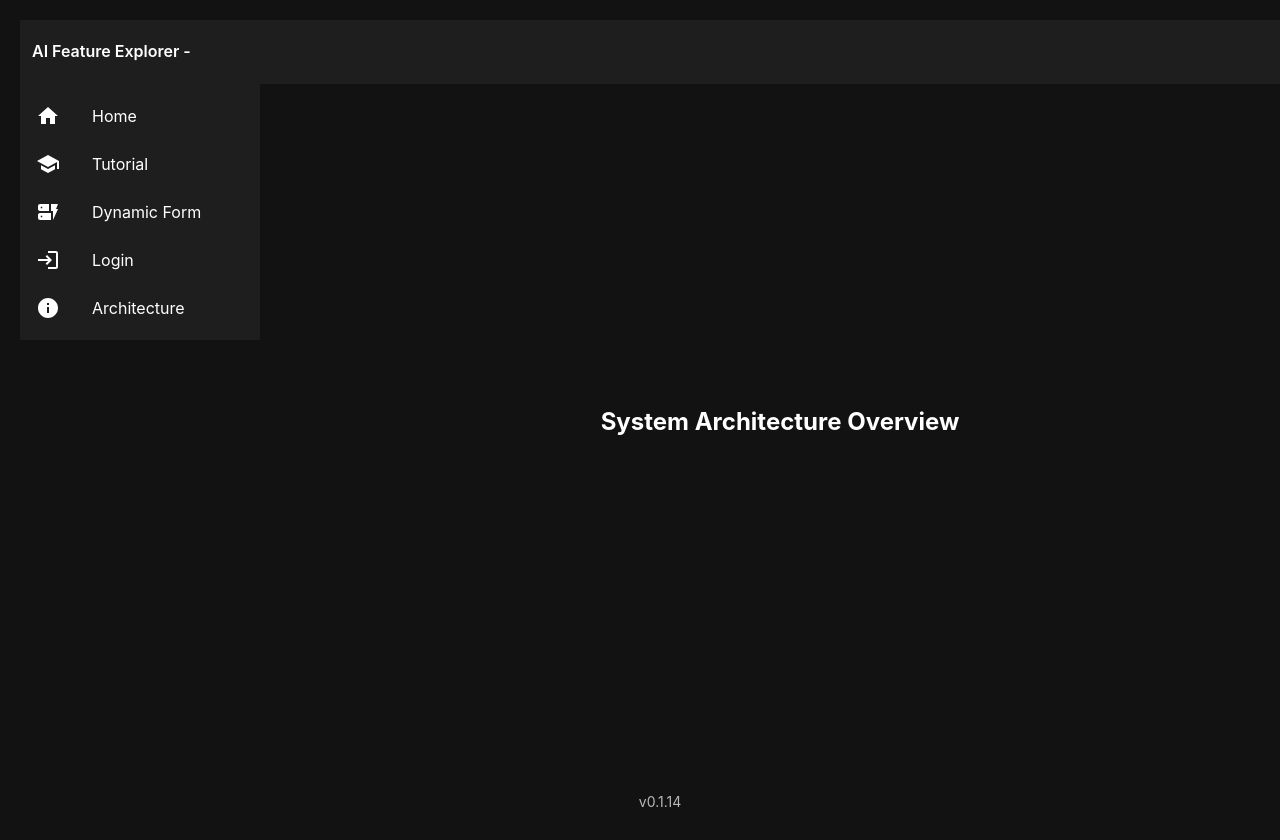
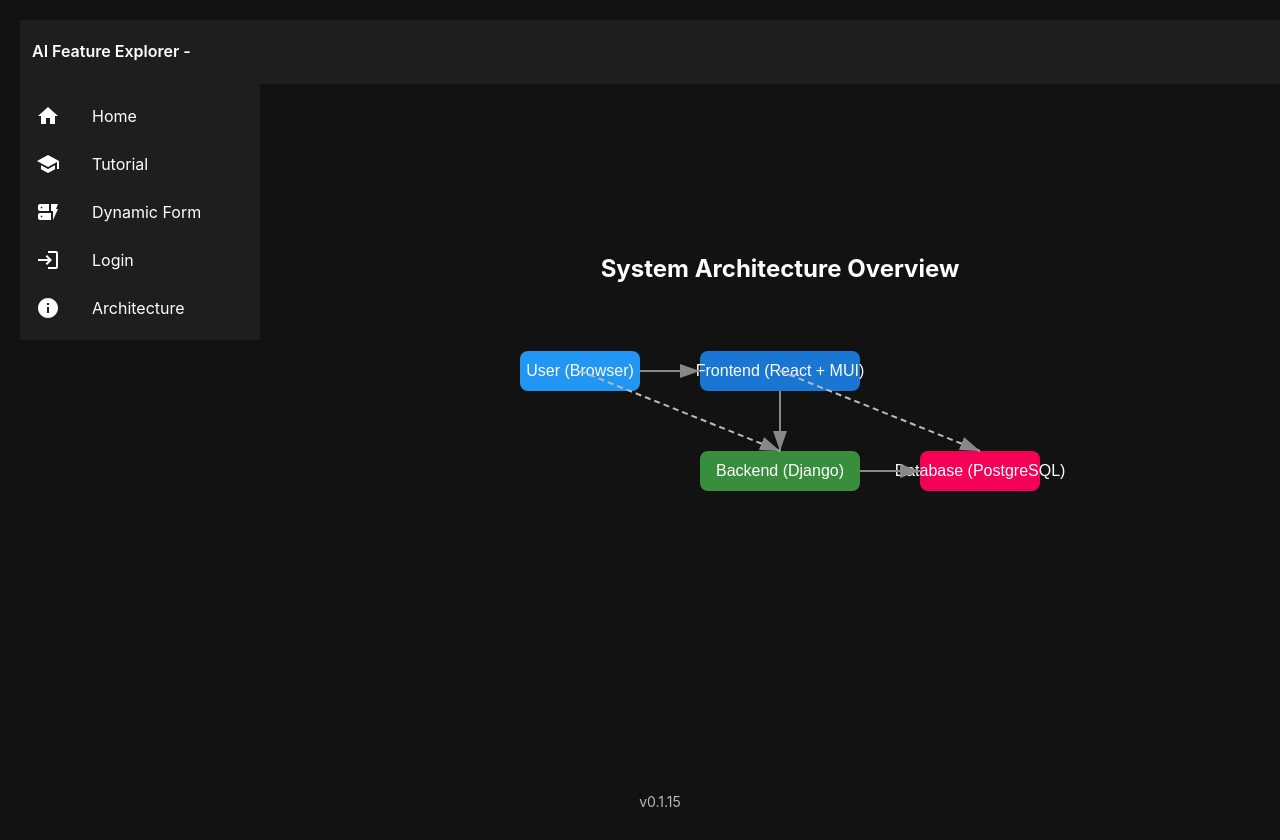
Before and after one commit to LukeAWeaver/AI-Wireframe-Generator, a React (Vite) app in the folder frontend/: page /architecture in a window 1280 px wide. Built offline with nearby package versions, Linux system fonts and the light colour scheme.

Commit message:
arch svg

```diff
--- a/frontend/src/components/Architecture.tsx
+++ b/frontend/src/components/Architecture.tsx
@@ -1,12 +1,28 @@
-import React from 'react';
-import architectureDiagram from '@assets/svg/architecture-diagram.svg';
-
 export const Architecture = () => {
   return (
     <div style={{ width: '100%', height: '100%', display: 'flex', flexDirection: 'column', alignItems: 'center', justifyContent: 'center' }}>
       <h2>System Architecture Overview</h2>
       <div style={{ maxWidth: 600, width: '100%', marginTop: 24 }}>
-        <architectureDiagram style={{ width: '100%', height: 'auto' }} />
+        <svg width="100%" height="300" viewBox="0 0 600 300" fill="none" xmlns="http://www.w3.org/2000/svg">
+          <rect x="40" y="40" width="120" height="40" rx="8" fill="#2196f3" />
+          <text x="100" y="65" textAnchor="middle" fill="#fff" fontSize="16" fontFamily="Arial">User (Browser)</text>
+          <rect x="220" y="40" width="160" height="40" rx="8" fill="#1976d2" />
+          <text x="300" y="65" textAnchor="middle" fill="#fff" fontSize="16" fontFamily="Arial">Frontend (React + MUI)</text>
+          <rect x="220" y="140" width="160" height="40" rx="8" fill="#388e3c" />
+          <text x="300" y="165" textAnchor="middle" fill="#fff" fontSize="16" fontFamily="Arial">Backend (Django)</text>
+          <rect x="440" y="140" width="120" height="40" rx="8" fill="#f50057" />
+          <text x="500" y="165" textAnchor="middle" fill="#fff" fontSize="16" fontFamily="Arial">Database (PostgreSQL)</text>
+          <line x1="160" y1="60" x2="220" y2="60" stroke="#888" strokeWidth="2" markerEnd="url(#arrowhead)" />
+          <line x1="300" y1="80" x2="300" y2="140" stroke="#888" strokeWidth="2" markerEnd="url(#arrowhead)" />
+          <line x1="380" y1="160" x2="440" y2="160" stroke="#888" strokeWidth="2" markerEnd="url(#arrowhead)" />
+          <line x1="300" y1="60" x2="500" y2="140" stroke="#bbb" strokeWidth="2" strokeDasharray="6,4" markerEnd="url(#arrowhead)" />
+          <line x1="100" y1="60" x2="300" y2="140" stroke="#bbb" strokeWidth="2" strokeDasharray="6,4" markerEnd="url(#arrowhead)" />
+          <defs>
+            <marker id="arrowhead" markerWidth="10" markerHeight="7" refX="10" refY="3.5" orient="auto">
+              <polygon points="0 0, 10 3.5, 0 7" fill="#888"/>
+            </marker>
+          </defs>
+        </svg>
       </div>
     </div>
   );
--- a/frontend/src/version.ts
+++ b/frontend/src/version.ts
@@ -1 +1 @@
-export const APP_VERSION = '0.1.14'
+export const APP_VERSION = '0.1.15'
```
Also changed, not shown: 1 other file (tests, documents, lock files or other folders).
